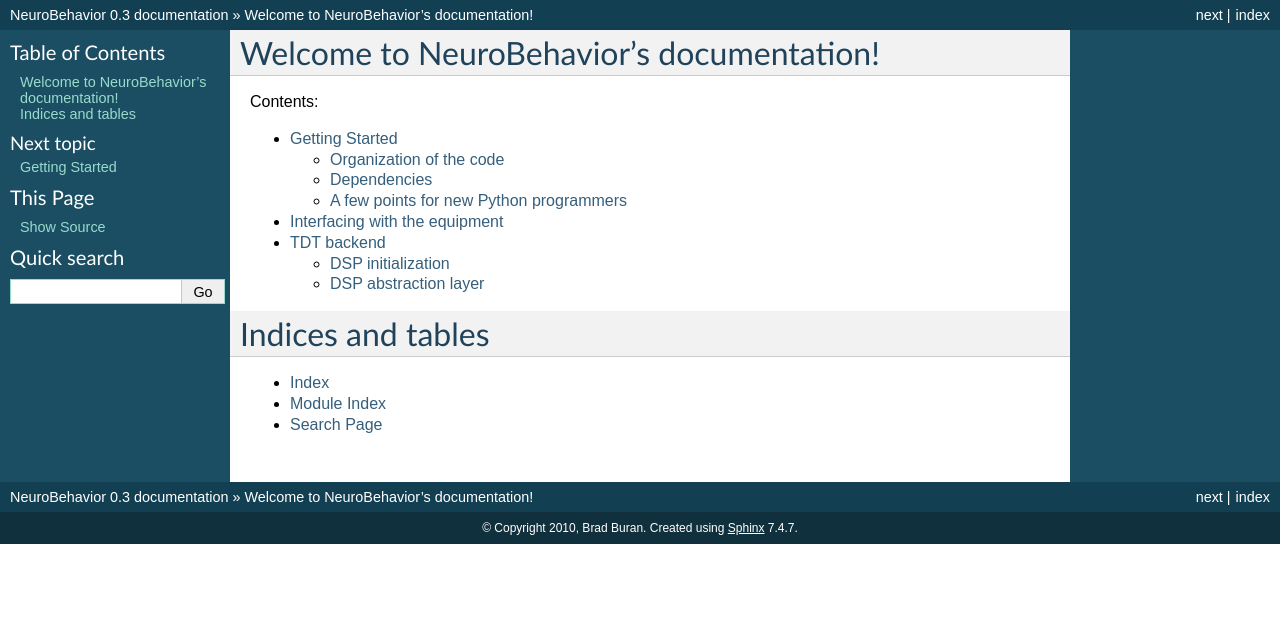
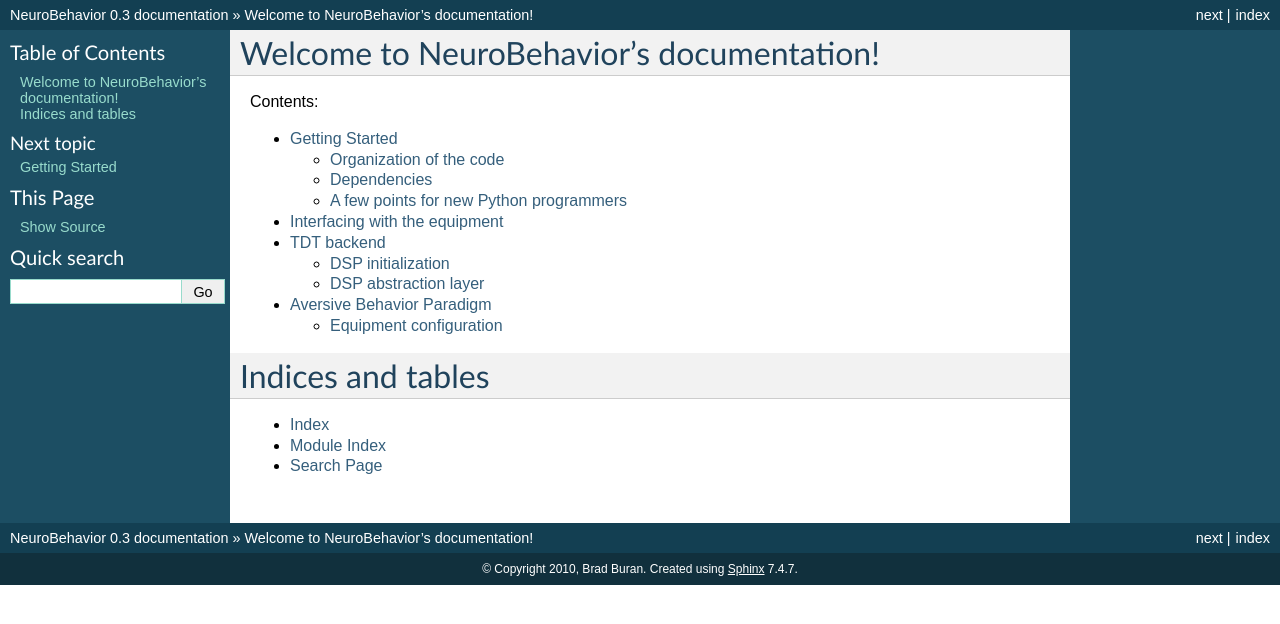
Before and after one commit to bburan/NeuroBehavior, a Sphinx documentation site: the page built from doc/index.rst, in a window 1280 px wide. Shown: the top 624 px of the page. Built offline with Sphinx 7.4.7, drawn with Linux system fonts in a browser that asks for light colours; formulas are drawn with MathJax 3.

Commit message:
aversive behavior docs

```diff
--- a/doc/index.rst
+++ b/doc/index.rst
@@ -14,6 +14,7 @@ Contents:
    getting_started.rst
    equipment.rst
    equipment_TDT_rpcox.rst
+   aversive_behavior.rst
 
 Indices and tables
 ==================
```
